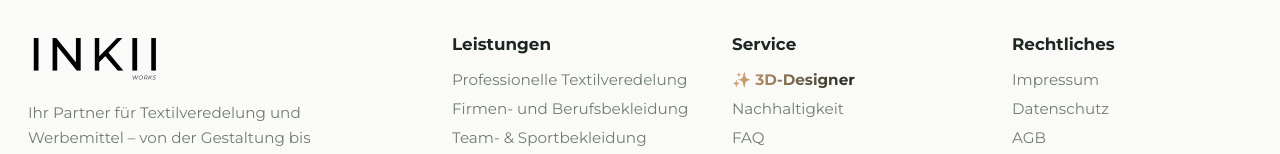
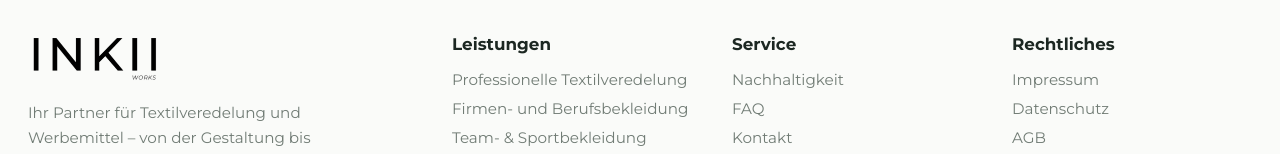
Before and after one commit to buse191213-cmd/inkii, a Next.js app: page /designer in a window 1280 px wide. Shown: the part 971-1125 px from the top of the page. Built offline with nearby package versions, Linux system fonts and the light colour scheme; no server answers; the database is empty.

Commit message:
footer: remove 3D-Designer link (production launch)

```diff
--- a/src/components/SiteFooter.tsx
+++ b/src/components/SiteFooter.tsx
@@ -36,7 +36,7 @@ export default function SiteFooter({
           <div>
             <h4>{t.colService}</h4>
             <ul>
-              <li><Link href="/designer"><span style={{ background: "linear-gradient(90deg,#d9a878,#1c2722)", color: "transparent", WebkitBackgroundClip: "text", backgroundClip: "text", fontWeight: 700 }}>✨ 3D-Designer</span></Link></li>
+              {/* 3D-Designer linki kaldırıldı (canlı sürüm) */}
               <li><Link href="/nachhaltigkeit">{t.lNachhaltigkeit}</Link></li>
               <li><Link href="/kontakt">{t.lFaq}</Link></li>
               <li><Link href="/kontakt">{t.lKontakt}</Link></li>
```
